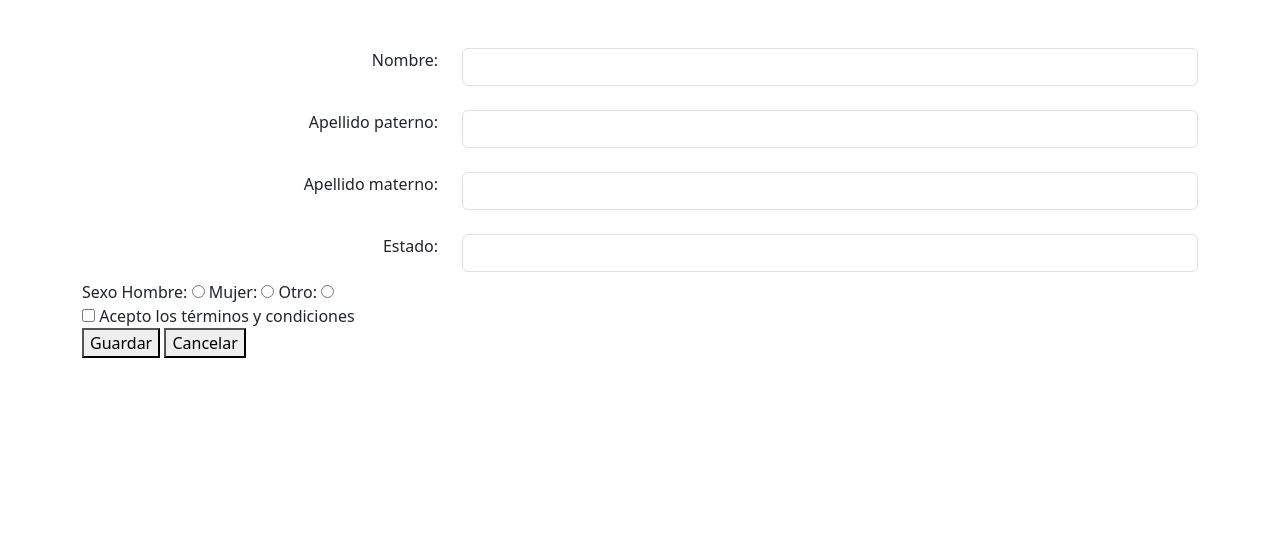
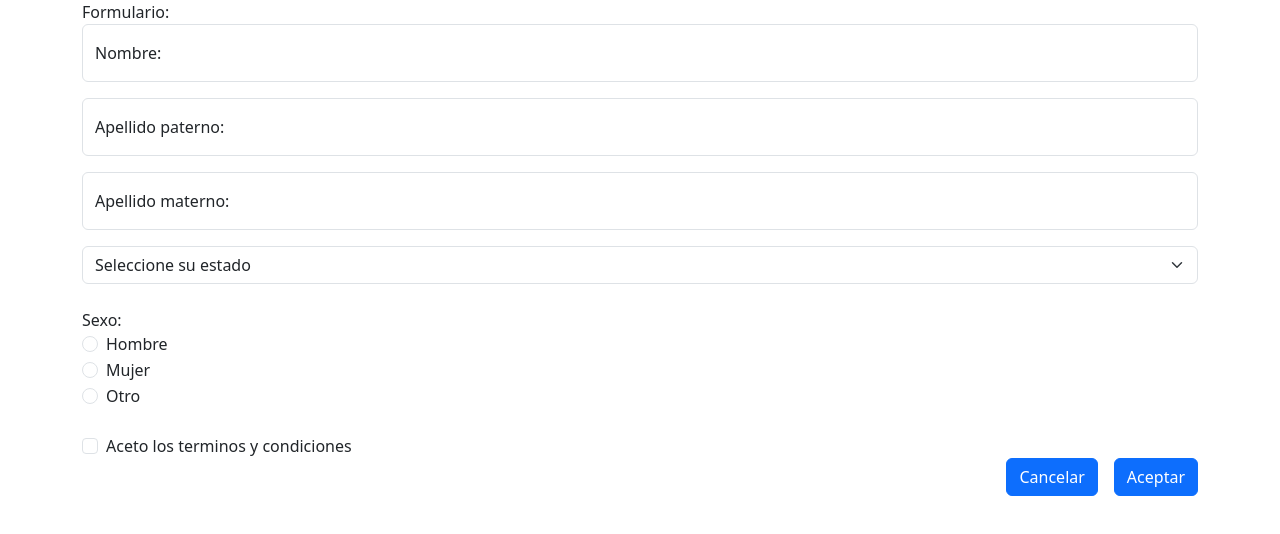
Before and after one commit to elricad1308/mi-primer-repo, a plain HTML site: page index.html in a window 1280 px wide. Drawn offline with Linux system fonts and the light colour scheme.

Commit message:
adding html files with correct modifications

```diff
--- a/index.html
+++ b/index.html
@@ -5,56 +5,32 @@
     <meta name="viewport" content="width=device-width, initial-scale=1.0">
     <title>My Web Page</title>
     <link href="styles/bootstrap.min.css" rel="stylesheet">
+    <link rel="stylesheet" href="./styles/style.css">
 </head>
 <body>
-    <div class="container mt-5">
+
+<div class="container">
+
     <form action="">
-        <div class="row mb-2 mb-md-4">
-            <div class="col-12 col-md-4 text-md-end">
-                <label
-                  class="form-label text-md-end"
-                  for="inp-nombre">Nombre:</label>
-            </div>
-            <div class="col-12 col-md-8">
-                <input
-                  id="inp-nombre"
-                  type="text"
-                  class="form-control">
-            </div>
-        </div> <!-- .row -->
+        <label for="" class="text-start">Formulario:</label>
 
-        <div class="row mb-2 mb-md-4">
-            <div class="col-12 col-md-4 text-md-end">
-                <label
-                  class="form-label"
-                  for="inp-paterno">Apellido paterno:</label>
-            </div>
-            <div class="col-12 col-md-8">
-                <input
-                  class="form-control"
-                  id="inp-paterno" type="text">
-            </div>
-        </div> <!-- .row -->
-        <div class="row mb-2 mb-md-4">
-            <div class="col-12 col-md-4 text-md-end">
-                <label
-                class="form-label"
-                for="inp-materno">Apellido materno:</label>
-            </div>
-            <div class="col-12 col-md-8">
-                <input
-                class="form-control"
-                id="inp-materno" type="text">
-            </div>
-        </div>
+        <br>
 
-       <div class="row mb-1 mb-md-2">
-        <div class="col-6 col-md-4 text-md-end">
-            <label for="state" class="form-label">Estado:</label>
-        </div>
-        <div class="col-12 col-md-8">
-        <select class="form-control">
-            <option value ></option>
+        <div class="form-floating mb-3">
+            <input type="text" class="form-control" id="floatingInput" placeholder="">
+            <label for="floatingInput">Nombre:</label>
+          </div>
+          <div class="form-floating mb-3">
+            <input type="text" class="form-control" id="floatingInput" placeholder="">
+            <label for="floatingInput">Apellido paterno:</label>
+          </div>
+          <div class="form-floating mb-3">
+            <input type="text" class="form-control" id="floatingInput" placeholder="">
+            <label for="floatingInput">Apellido materno:</label>
+          </div>
+          <select class="form-select" aria-label="Default select example">
+
+            <option selected>Seleccione su estado</option>
             <option value="Aguascalientes">Aguascalientes</option>
             <option value="Baja California">Baja California</option>
             <option value="Baja California Sur">Baja California Sur</option>
@@ -85,23 +61,51 @@
             <option value="Tlaxcala">Tlaxcala</option>
             <option value="Veracruz">Veracruz</option>
             <option value="Yucatán">Yucatán</option>
-            <option value="Zacatecas">Zacatecas</option></select>
-        </div>
-    </div><!--row-->
+            <option value="Zacatecas">Zacatecas</option>
 
+          </select>
 
-        Sexo
-        Hombre:
-        <input type="radio">
-        Mujer:
-        <input type="radio">
-        Otro:
-        <input type="radio"><br>
-        <input type="checkbox">
-        Acepto los términos y condiciones<br>
-        <button>Guardar</button>
-        <button>Cancelar</button>
+          <br>
+
+          <label for="checked" class="text-start">Sexo:</label>
+
+          <div class="form-check">
+            <input class="form-check-input" type="radio" name="exampleRadios" id="exampleRadios1" value="hombre">
+            <label class="form-check-label" for="exampleRadios1">
+              Hombre
+            </label>
+          </div>
+          <div class="form-check">
+            <input class="form-check-input" type="radio" name="exampleRadios" id="exampleRadios2" value="mujer">
+            <label class="form-check-label" for="exampleRadios2">
+              Mujer
+            </label>
+          </div>
+          <div class="form-check">
+            <input class="form-check-input" type="radio" name="exampleRadios" id="exampleRadios2" value="otro">
+            <label class="form-check-label" for="exampleRadios2">
+              Otro
+            </label>
+          </div>
+
+          <br>
+
+          <div class="form-check">
+            <input class="form-check-input" type="checkbox" value="" id="flexCheckDefault">
+            <label class="form-check-label" for="flexCheckDefault">
+              Aceto los terminos y condiciones
+            </label>
+
+            <br>
+
+            <div class="d-grid gap-2 d-md-flex justify-content-md-end">
+                <button class="btn btn-primary me-md-2" type="button">Cancelar</button>
+                <button class="btn btn-primary" type="submit">Aceptar</button>
+              </div>
+
     </form>
+
 </div>
+
 </body>
 </html>
```
